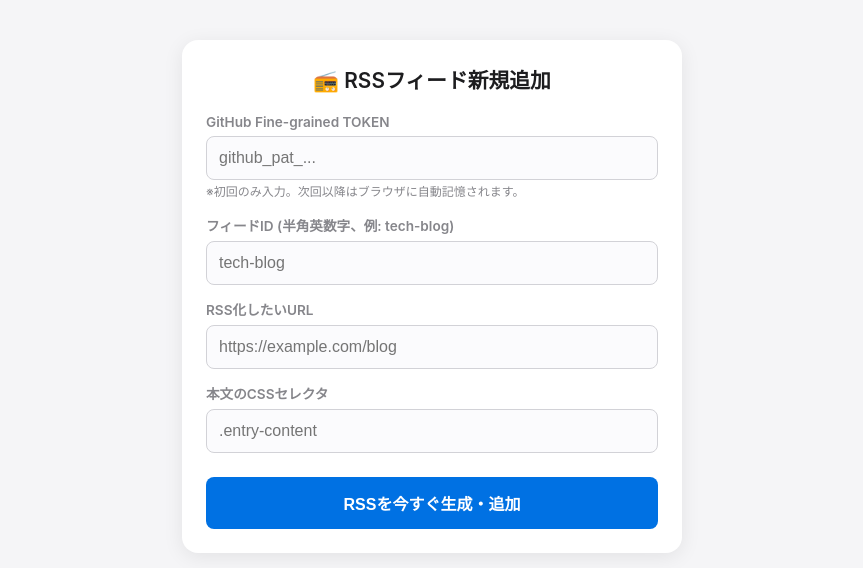
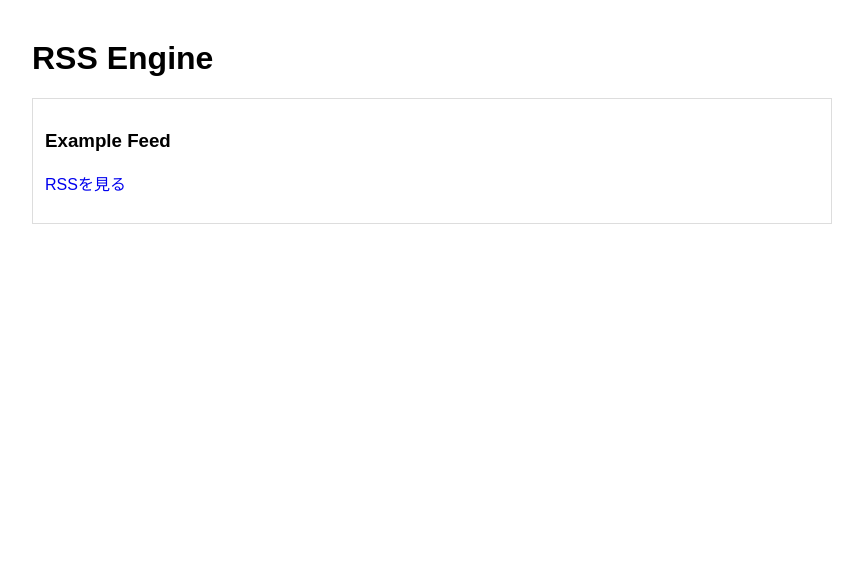
Before and after one commit to wataru3012/my-nocode-rss, a website: page index.html in a window 1280 px wide. Shown: the whole page, without its empty margins (208-1071 px from the left). Drawn offline with Linux system fonts and the light colour scheme.

Commit message:
Update index.html

```diff
--- a/index.html
+++ b/index.html
@@ -1,87 +1,36 @@
-<!DOCTYPE html>
-<html lang="ja">
+<!doctype html>
+<html>
 <head>
-    <meta charset="UTF-8">
-    <meta name="viewport" content="width=device-width, initial-scale=1.0">
-    <title>My RSS Generator WebUI</title>
-    <style>
-        body { font-family: -apple-system, BlinkMacSystemFont, "Segoe UI", Roboto, sans-serif; padding: 20px; max-width: 500px; margin: 0 auto; background: #f5f5f7; color: #1d1d1f; }
-        .card { background: white; padding: 24px; border-radius: 16px; box-shadow: 0 4px 20px rgba(0,0,0,0.08); margin-top: 20px; }
-        h1 { font-size: 1.3rem; margin: 0 0 20px 0; font-weight: 600; text-align: center; }
-        label { display: block; margin-top: 14px; font-weight: 600; font-size: 0.85rem; color: #86868b; }
-        input { width: 100%; padding: 12px; margin-top: 6px; border: 1px solid #d2d2d7; border-radius: 8px; box-sizing: border-box; font-size: 1rem; background: #fbfbfd; }
-        input:focus { border-color: #0071e3; outline: none; background: white; }
-        button { width: 100%; padding: 14px; margin-top: 24px; background: #0071e3; color: white; border: none; border-radius: 8px; font-size: 1rem; font-weight: 600; cursor: pointer; transition: background 0.2s; }
-        button:hover { background: #0077ed; }
-        .note { font-size: 0.75rem; color: #86868b; margin-top: 4px; line-height: 1.4; }
-    </style>
+  <meta charset="utf-8" />
+  <title>RSS Engine</title>
+  <style>
+    body { font-family: sans-serif; max-width: 800px; margin: 40px auto; }
+    .card { padding: 12px; border: 1px solid #ddd; margin-bottom: 10px; }
+    a { text-decoration: none; }
+  </style>
 </head>
 <body>
-    <div class="card">
-        <h1>📻 RSSフィード新規追加</h1>
+  <h1>RSS Engine</h1>
+  <div id="feeds"></div>
 
-        <label for="token">GitHub Fine-grained TOKEN</label>
-        <input type="password" id="token" placeholder="github_pat_...">
-        <div class="note">※初回のみ入力。次回以降はブラウザに自動記憶されます。</div>
+  <script>
+    fetch("./config.json")
+      .then(r => r.json())
+      .then(cfg => {
+        const container = document.getElementById("feeds");
 
-        <label for="feedId">フィードID (半角英数字、例: tech-blog)</label>
-        <input type="text" id="feedId" placeholder="tech-blog">
+        cfg.feeds.forEach(f => {
+          const div = document.createElement("div");
+          div.className = "card";
 
-        <label for="url">RSS化したいURL</label>
-        <input type="url" id="url" placeholder="https://example.com/blog">
+          div.innerHTML = `
+            <h3>${f.title}</h3>
+            <p><a href="./${f.id}.xml">RSSを見る</a></p>
+          `;
 
-        <label for="selector">本文のCSSセレクタ</label>
-        <input type="text" id="selector" placeholder=".entry-content">
-
-        <button onclick="triggerRssGeneration()">RSSを今すぐ生成・追加</button>
-    </div>
-
-    <script>
-        window.onload = function() {
-            const savedToken = localStorage.getItem('gh_token');
-            if (savedToken) document.getElementById('token').value = savedToken;
-        };
-
-        async function triggerRssGeneration() {
-            const token = document.getElementById('token').value;
-            const feedId = document.getElementById('feedId').value.trim();
-            const targetUrl = document.getElementById('url').value.trim();
-            const selector = document.getElementById('selector').value.trim();
-
-            if(!token || !feedId || !targetUrl || !selector) {
-                alert('すべての項目を入力してください');
-                return;
-            }
-
-            localStorage.setItem('gh_token', token);
-
-            // GitHub Actionsを「手動（リモート）」で着火するAPI呼び出し
-            const response = await fetch('https://api.github.com/repos/wataru3012/my-nocode-rss/dispatches', {
-                method: 'POST',
-                headers: {
-                    'Authorization': `token ${token}`,
-                    'Accept': 'application/vnd.github.v3+json',
-                    'Content-Type': 'application/json'
-                },
-                body: JSON.stringify({
-                    event_type: 'webhook-rss-trigger',
-                    client_payload: {
-                        feed_id: feedId,
-                        url: targetUrl,
-                        selector: selector
-                    }
-                })
-            });
-
-            if(response.ok) {
-                alert('手動更新リクエストを送信しました！裏側でActionsが起動しましたので、1〜2分後にフィードが生成されます。');
-                document.getElementById('feedId').value = '';
-                document.getElementById('url').value = '';
-                document.getElementById('selector').value = '';
-            } else {
-                alert('エラーが発生しました。トークンの権限やユーザー名・リポジトリ名が正しいか確認してください。');
-            }
-        }
-    </script>
+          container.appendChild(div);
+        });
+      });
+  </script>
 </body>
 </html>
```
